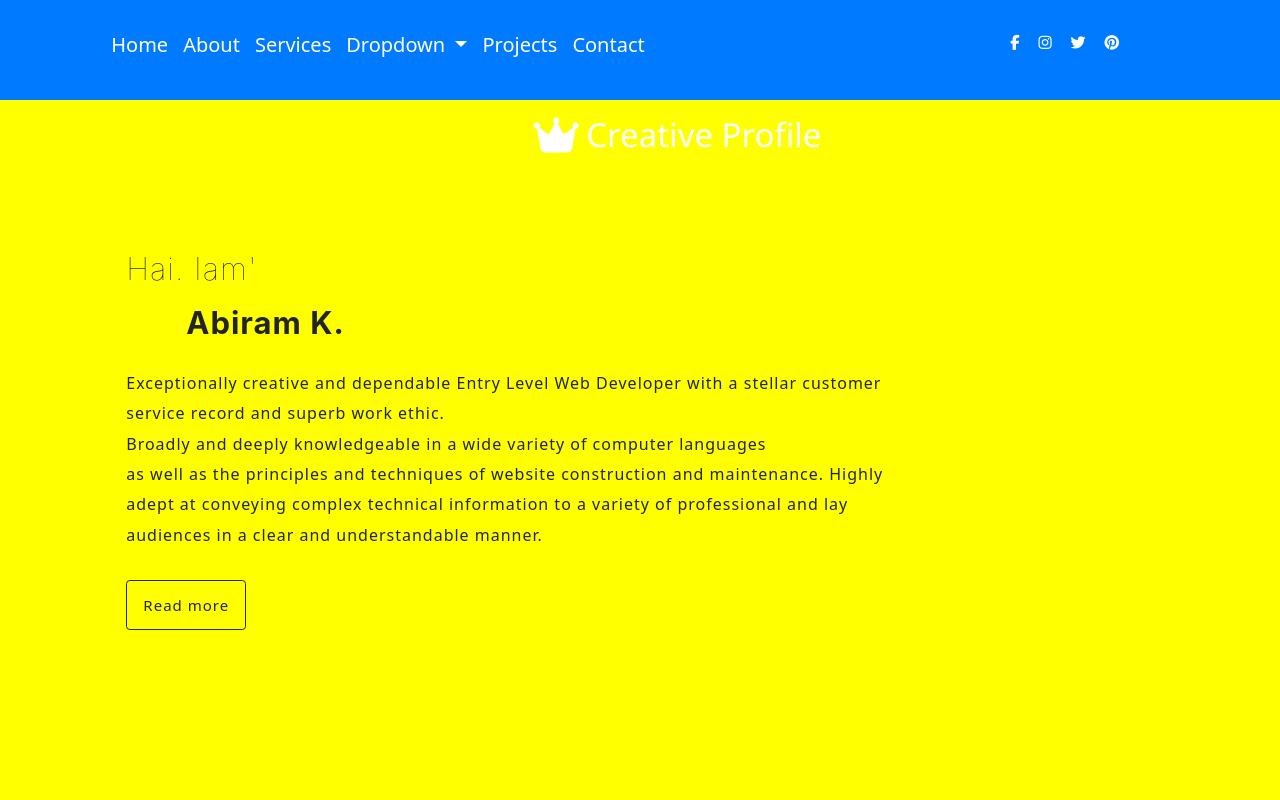
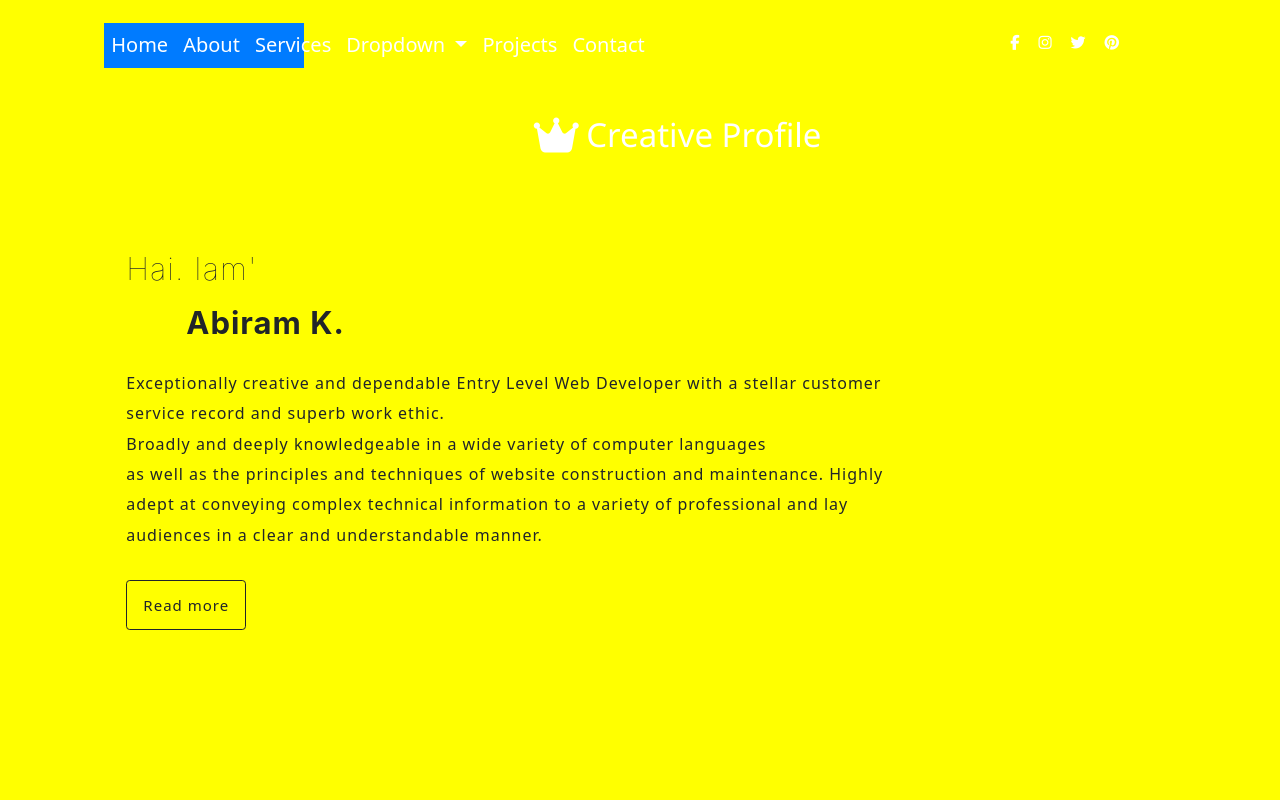
Before and after one commit to Abiram-k/Personal-Website, a plain HTML site: page index.html in a window 1280 px wide. Shown: the top 800 px of the page. Drawn offline with nearby package versions, Linux system fonts and the light colour scheme.

Commit message:
Update index.html

```diff
--- a/index.html
+++ b/index.html
@@ -12,7 +12,7 @@
 </head>
 
 <body class="colory";">
-  <header class="header colorr">
+  <header class="header colory">
     <div class="container">
 
       <div class="row ">
```
